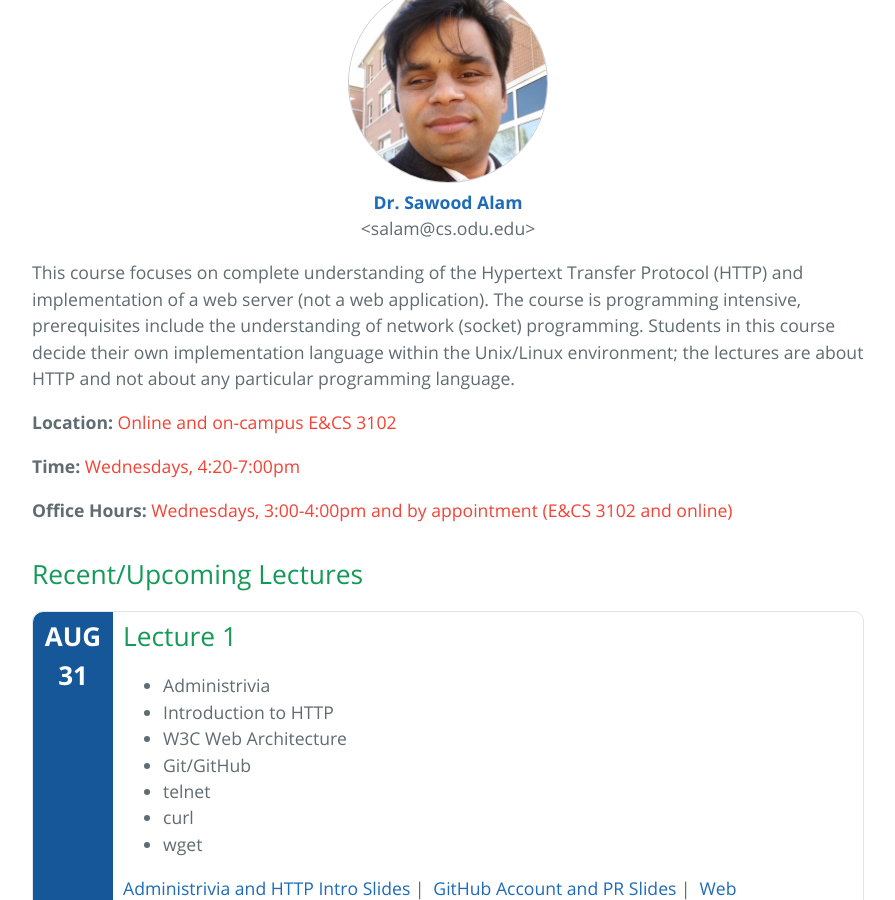
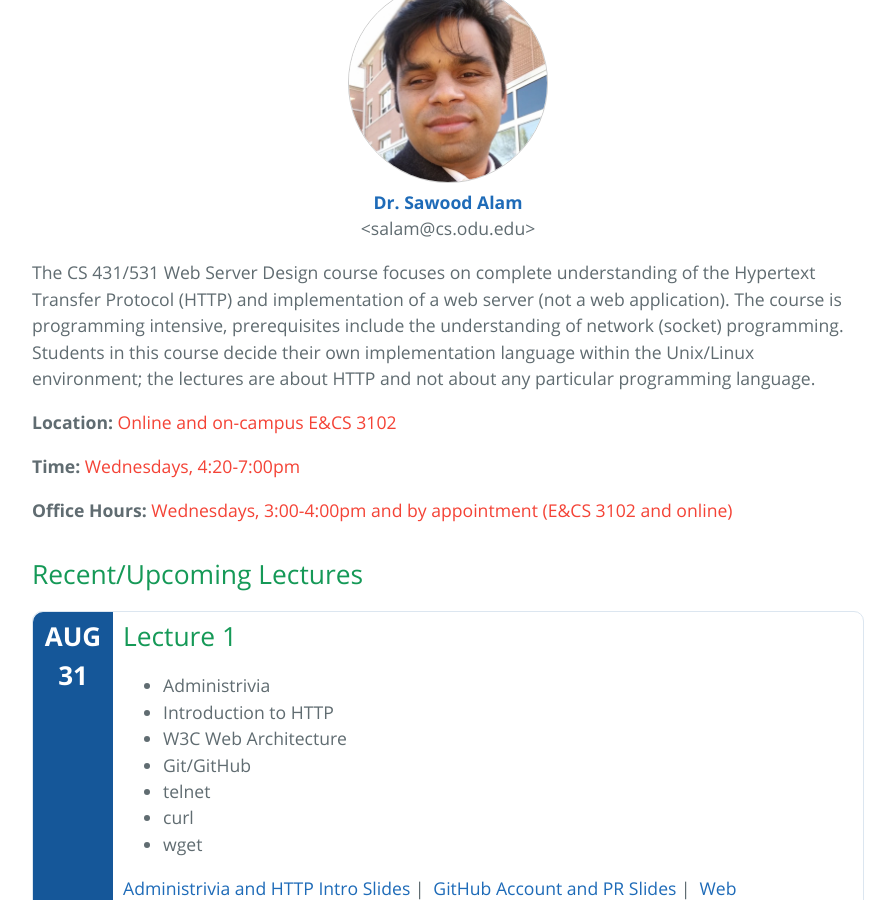
Before and after one commit to ibnesayeed/cs531-f22.github.io, a Jekyll site: the page built from index.md, in a window 1280 px wide and 900 px high, scrolled down 304 px. Shown: the whole window, without its empty margins (192-1087 px from the left). Built offline with Jekyll 4.4.1, drawn with Linux system fonts in a browser that asks for light colours; the repository's description, which GitHub fills in, is left out.

Commit message:
Add course name in the intro paragraph

```diff
--- a/_includes/intro.md
+++ b/_includes/intro.md
@@ -1,3 +1,3 @@
-This course focuses on complete understanding of the Hypertext Transfer Protocol (HTTP) and implementation of a web server (not a web application).
+The CS 431/531 Web Server Design course focuses on complete understanding of the Hypertext Transfer Protocol (HTTP) and implementation of a web server (not a web application).
 The course is programming intensive, prerequisites include the understanding of network (socket) programming.
 Students in this course decide their own implementation language within the Unix/Linux environment; the lectures are about HTTP and not about any particular programming language.
```
